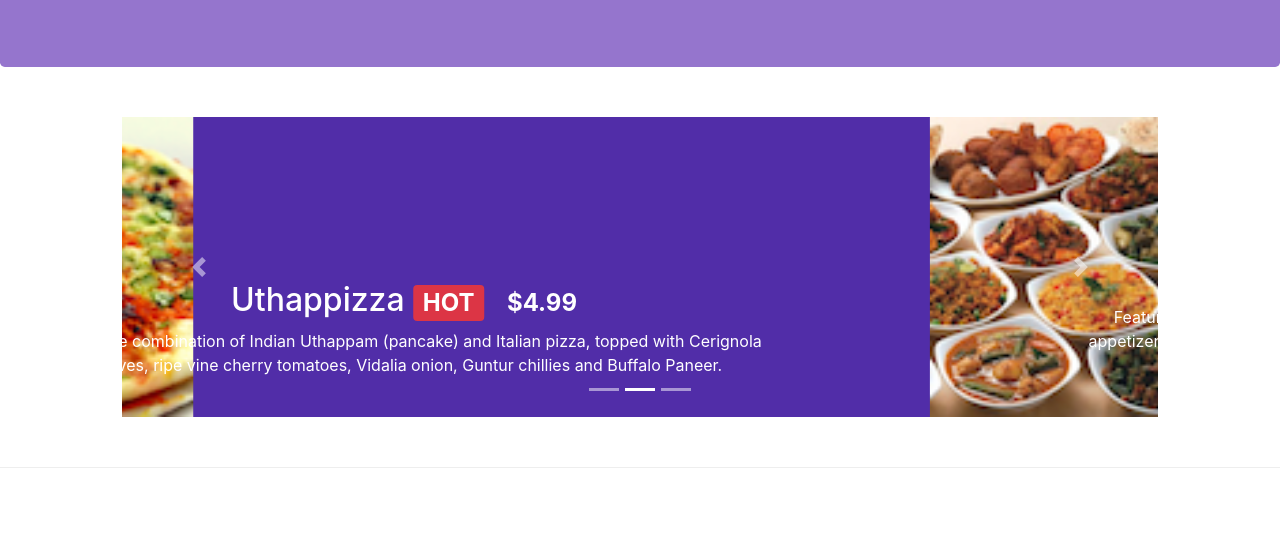
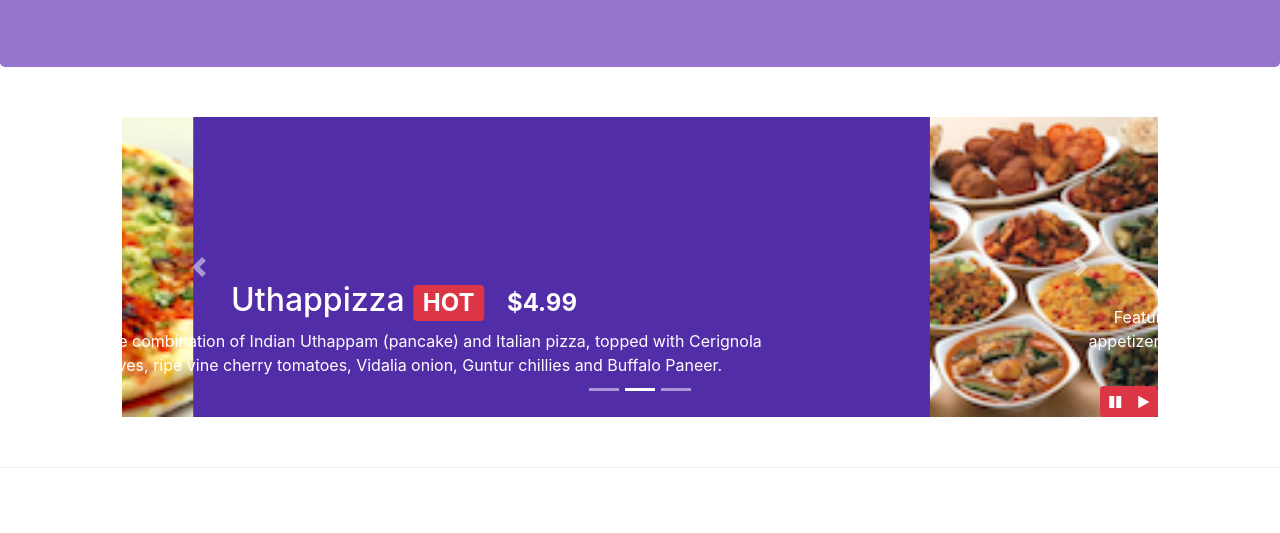
Before and after one commit to teghdeep/conFusionBootstrap, a website: page index.html in a window 1280 px wide. Shown: the part 267-800 px from the top of the page. Drawn offline with nearby package versions, Linux system fonts and the light colour scheme.

Commit message:
carousel jquery

```diff
--- a/css/style.css
+++ b/css/style.css
@@ -64,3 +64,10 @@ html {
   left: 0;
   min-height: 300px;
 }
+
+#carouselButton {
+  right: 0px;
+  position: absolute;
+  bottom: 0px;
+  z-index: 1;
+}
--- a/index.html
+++ b/index.html
@@ -319,6 +319,14 @@
           >
             <span class="carousel-control-next-icon"></span>
           </a>
+          <div class="btn-group" id="carouselButton">
+            <button class="btn btn-danger btn-sm" id="carousel-pause">
+              <span class="fa fa-pause"></span>
+            </button>
+            <button class="btn btn-danger btn-sm" id="carousel-play">
+              <span class="fa fa-play"></span>
+            </button>
+          </div>
         </div>
       </div>
     </div>
@@ -542,5 +550,16 @@
     <script src="node_modules/jquery/dist/jquery.slim.min.js"></script>
     <script src="node_modules/popper.js/dist/umd/popper.min.js"></script>
     <script src="node_modules/bootstrap/dist/js/bootstrap.min.js"></script>
+    <script>
+      $(document).ready(function() {
+        $("#mycarousel").carousel({ interval: 10000 });
+        $("#carousel-pause").click(function() {
+          $("#mycarousel").carousel("pause");
+        });
+        $("#carousel-play").click(function() {
+          $("#mycarousel").carousel("cycle");
+        });
+      });
+    </script>
   </body>
 </html>
```
